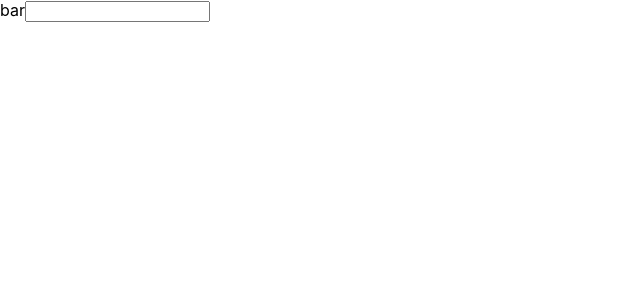
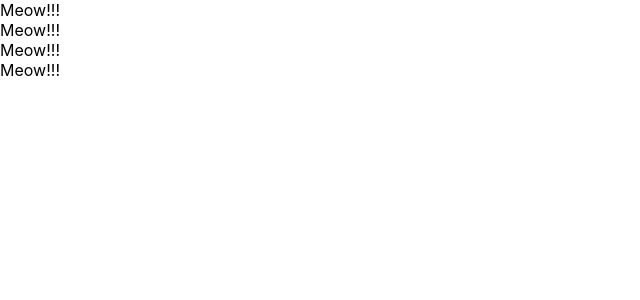
Before and after one commit to Daisuke-Igrashi/udemy-react-redux-crud-application, a React (Create React App) app: page / in a window 1280 px wide. Shown: the top 300 px of the page, without its empty margins (0-640 px from the left). Built offline with nearby package versions, Linux system fonts and the light colour scheme.

Commit message:
create class components functional components

```diff
--- a/src/App.js
+++ b/src/App.js
@@ -1,7 +1,7 @@
-import React, { Component } from 'react';
+import React from 'react';
 
 
-class App extends Component{
+/* class App extends Component{
   render() {
     return(
       <React.Fragment>
@@ -10,6 +10,21 @@
       </React.Fragment>
     )
   }
+} */
+
+const App =() =>{
+  return(
+    <div>
+      <Cat />
+      <Cat />
+      <Cat />
+      <Cat />
+    </div>
+  )
+}
+
+const Cat =() =>{
+  return <div>Meow!!!</div>
 }
 
 export default App;
```
